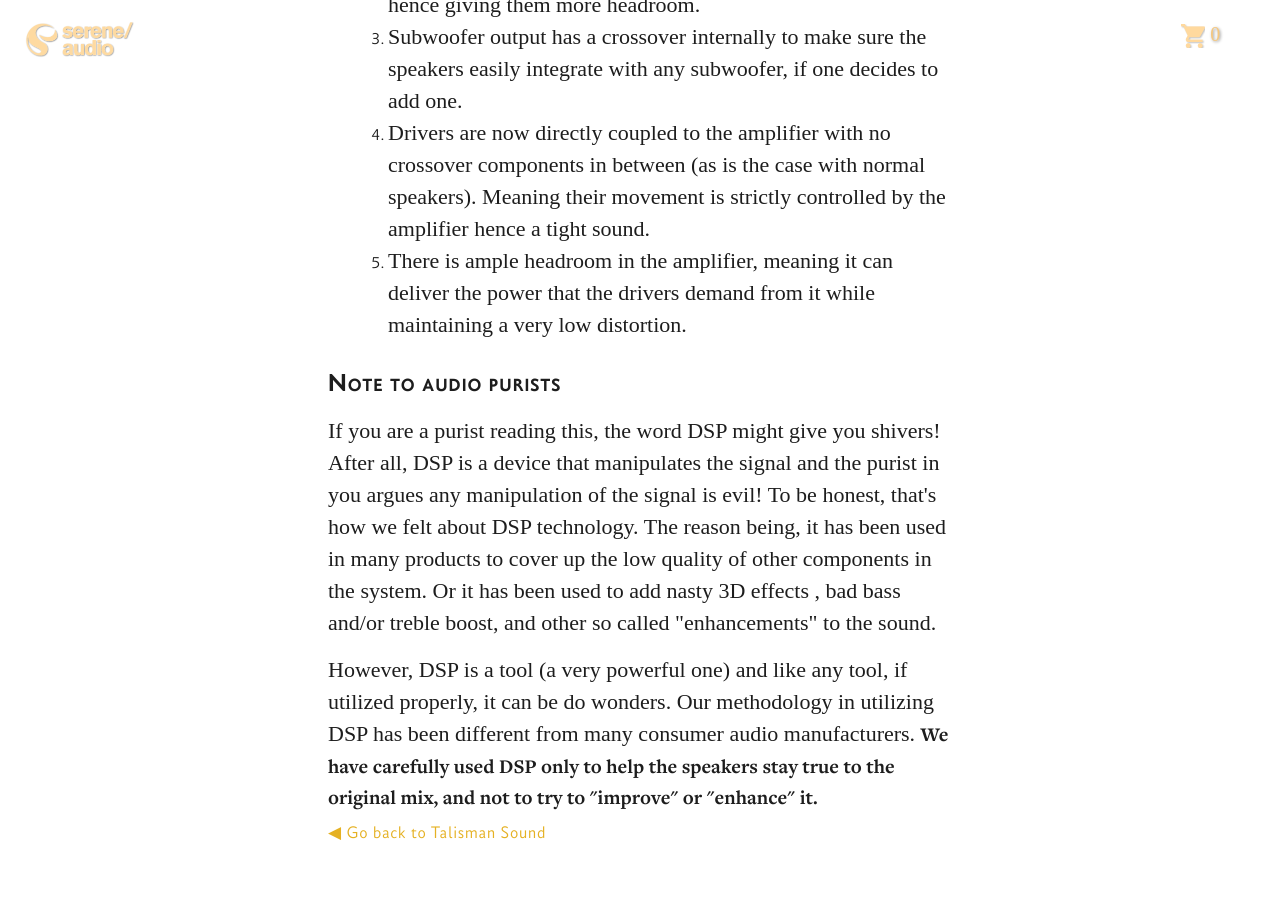
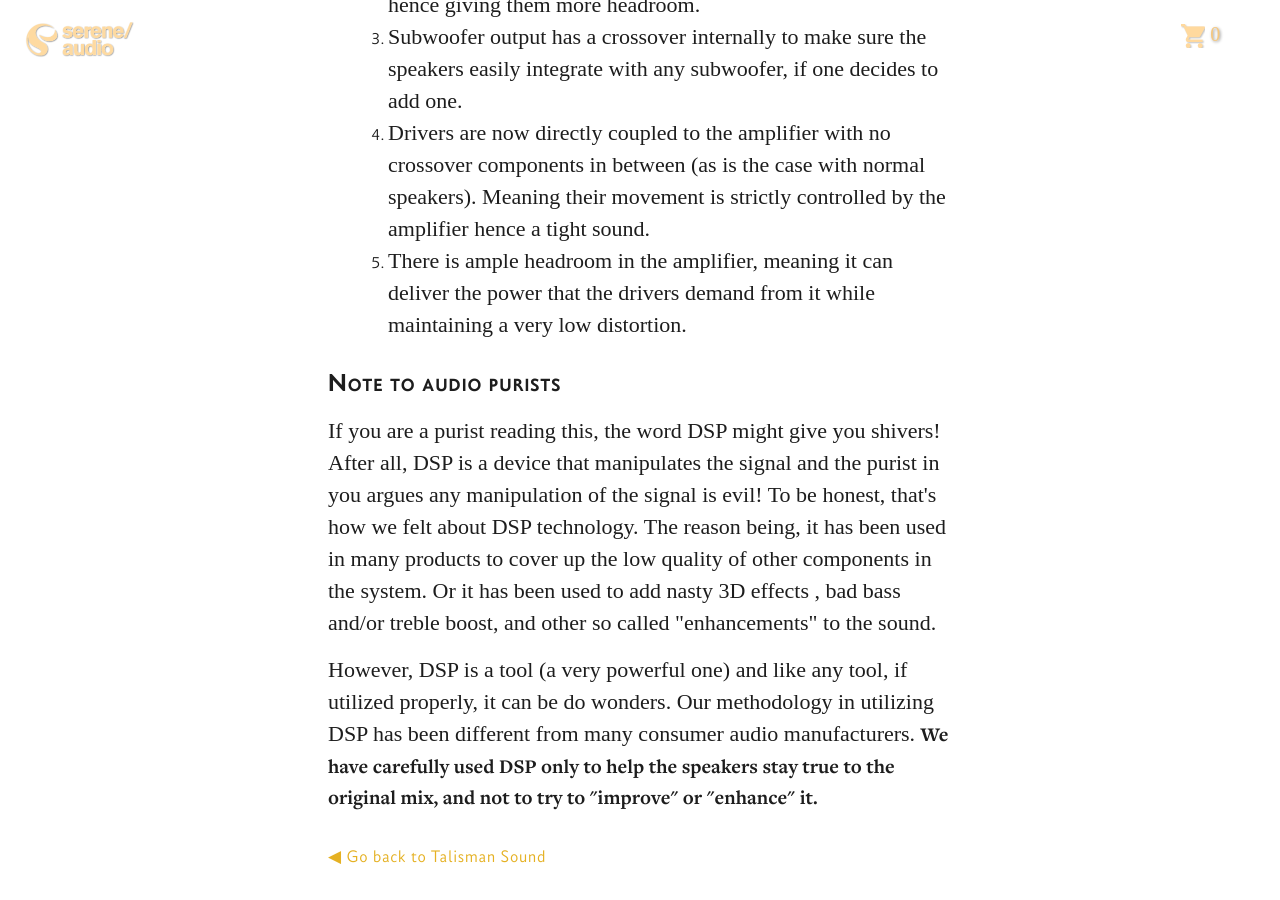
Before and after one commit to sereneaudio/sereneaudio, a Jekyll site: the page built from pages/amplifier.html, in a window 1280 px wide and 900 px high, scrolled down 1704 px. Built offline with Jekyll 4.4.1, drawn with Linux system fonts in a browser that asks for light colours; some web fonts are replaced; before the commit the page ends 2580 px from its top, so only the background shows below that.

Commit message:
minor tweak

```diff
--- a/pages/amplifier.html
+++ b/pages/amplifier.html
@@ -63,7 +63,7 @@
                     Our methodology in utilizing DSP has been different from many consumer audio manufacturers.
                     <strong>We have carefully used DSP only to help the speakers stay true to the original mix, and not to try to "improve" or "enhance" it.</strong>
                 </p>
-                <h4 class="light_on_dark" style="margin-bottom:2em;">
+                <h4 class="light_on_dark" style="margin-bottom:2em; margin-top:2em;">
                     <a  style="color:#e5b123; " href="{{site.baseurl}}/talisman/#sound"> &#9664  Go back to Talisman Sound</a>
                 </h4>
             </div>
```
